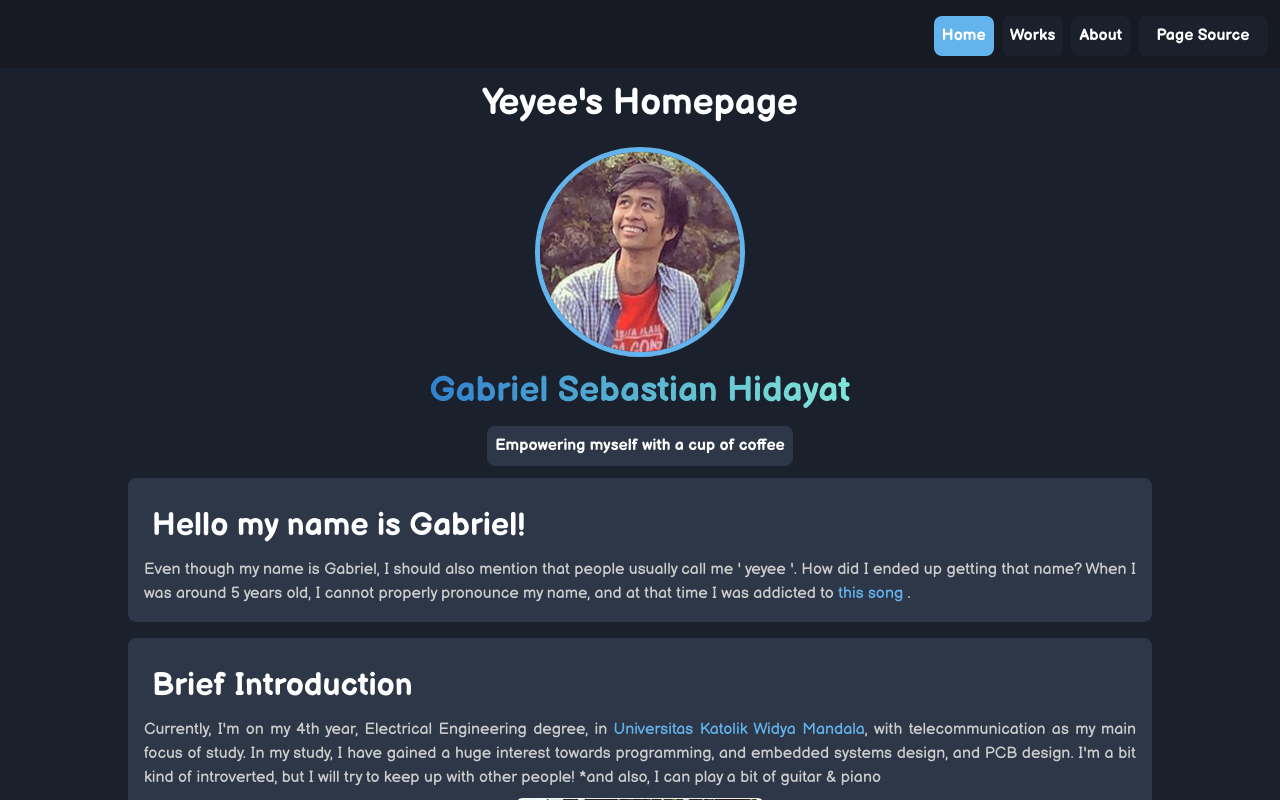
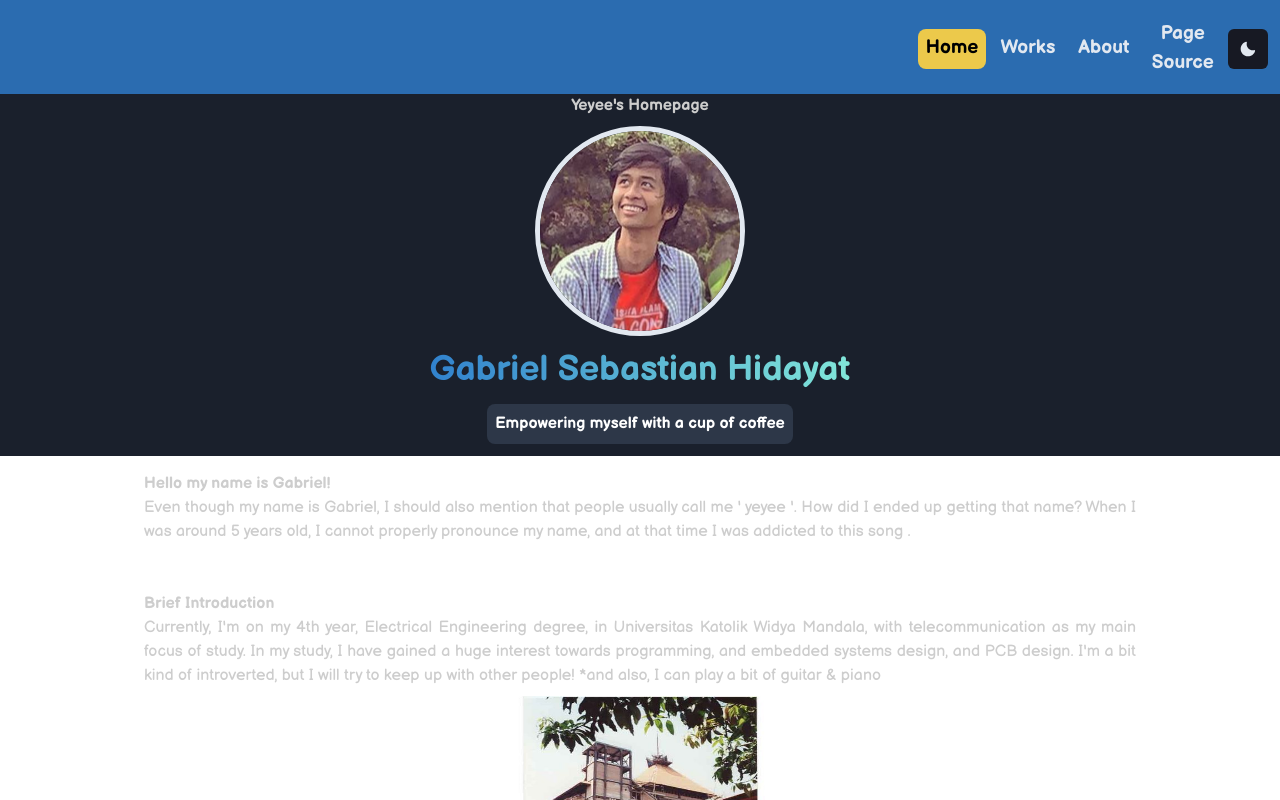
Before and after one commit to yeyee2901/my-website, a React (Create React App) app: page / in a window 1280 px wide. Shown: the top 800 px of the page. Built offline with nearby package versions, Linux system fonts and the light colour scheme.

Commit message:
ADD: theme toggle support. pt.1 navbar DONE

```diff
--- a/src/colors.jsx
+++ b/src/colors.jsx
@@ -1,10 +1,23 @@
 const my_colors = {
-  primary: 'gray.200',
-  secondary: 'gray.600',
-  semi_dark: 'gray.700',
-  dark: 'gray.800',
-  very_dark: 'gray.900',
-  active: 'blue.300'
+  dark: {
+    fg: 'gray.200',
+    bg0: 'gray.900',
+    bg1: 'gray.800',
+    bg2: 'gray.700',
+    bg3: 'gray.600',
+    active: 'blue.300'
+  },
+
+  light: {
+    fg: '#000000',
+    bg0: 'blue.600',
+    bg1: 'gray.300',
+    bg2: 'gray.200',
+    bg3: 'white',
+    active: 'blue.500'
+  },
+  yellow: "yellow.400",
+  purple: "purple"
 }
 
 export default my_colors
--- a/src/components/footer.jsx
+++ b/src/components/footer.jsx
@@ -1,7 +1,6 @@
 import { Box, Container, Text } from '@chakra-ui/react'
 import { SocialIcon } from 'react-social-icons'
 import MyColor from '../colors'
-import StyledHeading from './styled_heading'
 
 const Footer = ({ ...props }) => {
   return (
@@ -15,9 +14,7 @@ const Footer = ({ ...props }) => {
       flexDir="column"
       justifyContent="space-around"
     >
-      <StyledHeading fontSize="2em" align="center" bg={MyColor.very_dark}>
-        Find me on:
-      </StyledHeading>
+      <Text as="strong">Find me on:</Text>
 
       <Container
         display="flex"
--- a/src/components/header.jsx
+++ b/src/components/header.jsx
@@ -1,4 +1,3 @@
-import StyledHeading from '../components/styled_heading'
 import { Box, Image, VStack, Text } from '@chakra-ui/react'
 import { Link } from 'react-router-dom'
 import MyColors from '../colors'
@@ -14,9 +13,9 @@ const Header = () => (
   >
     <VStack>
       <Box display={{ base: 'none', md: 'block' }}>
-        <StyledHeading fontSize="2.3em">
+        <Text as="strong">
           <Link to="/">Yeyee&apos;s Homepage</Link>
-        </StyledHeading>
+        </Text>
       </Box>
       <Box
         borderWidth="thick"
--- a/src/components/navbar.jsx
+++ b/src/components/navbar.jsx
@@ -3,76 +3,121 @@
  * - Desktop: tampil di top, active = diberi bg terang
  * - Mobile: di hide di menu list (icon: hamburger)
  * */
-import StyledHeading from '../components/styled_heading'
 import MyColors from '../colors'
+import ThemeToggleButton from './theme-toggle-btn'
+import { useEffect } from 'react'
 import { Link, useLocation } from 'react-router-dom'
 import { HamburgerIcon } from '@chakra-ui/icons'
 import {
+  Text,
   Box,
   HStack,
   MenuButton,
   Menu,
   MenuList,
   MenuItem,
-  Link as ChakraLink
+  Link as ChakraLink,
+  useColorModeValue
 } from '@chakra-ui/react'
 
 const LinkItem = ({ children, href, ...props }) => {
+  // Theming
+  const { link_active_bg, link_active_fg, link_inactive_fg } = props
+
+  useEffect(() => {
+    console.log('navbars remounted')
+  }, [])
+
   const is_active = useLocation().pathname === href
-  const active_bg = is_active ? MyColors.active : MyColors.dark
-  const active_color = is_active ? 'black' : 'white'
+  const bg = is_active ? link_active_bg : 'none'
+  const fg = is_active ? link_active_fg : link_inactive_fg
 
   return (
-    <Box width="100%">
-      <Link to={href}>
-        <StyledHeading
-          size="m"
-          color={active_color}
-          bg={active_bg}
+    <Box
+      width="100%"
+      bg={bg}
+      color={fg}
+      display="flex"
+      alignItems="center"
+      justifyContent="space-around"
       borderRadius="lg"
-          p={2}
-          align="center"
-          {...props}
+      minH="40px"
     >
-          {children}
-        </StyledHeading>
-      </Link>
+      <Text as="strong" fontSize="1.2em">
+        <Link to={href}>{children}</Link>
+      </Text>
     </Box>
   )
 }
 
 const Navbar = () => {
+  const fg = useColorModeValue(MyColors.dark.fg, MyColors.dark.fg)
+  const bg0 = useColorModeValue(MyColors.light.bg0, MyColors.dark.bg0)
+  const bg1 = useColorModeValue(MyColors.light.bg1, MyColors.dark.bg1)
+  const bg2 = useColorModeValue(MyColors.light.bg2, MyColors.dark.bg2)
+
+  const link_active_bg = useColorModeValue(
+    MyColors.yellow,
+    MyColors.dark.active
+  )
+  const link_inactive_bg = useColorModeValue(
+    MyColors.light.bg0,
+    MyColors.dark.bg2
+  )
+  const link_active_fg = useColorModeValue(MyColors.light.fg, MyColors.dark.fg)
+  const link_inactive_fg = useColorModeValue(
+    MyColors.light.bg2,
+    MyColors.dark.fg
+  )
+
   return (
-    <Box p={3} bg={MyColors.very_dark}>
+    <Box p={3} bg={bg0}>
       <Box
         pt={1}
         width="100%"
         display={{ base: 'none', md: 'flex' }}
-        flexDir={{ base: 'row', md: 'column' }}
-        alignItems="end"
+        flexDir="row-reverse"
       >
         <HStack>
-          <LinkItem href="/">Home</LinkItem>
-          <LinkItem href="/works">Works</LinkItem>
-          <LinkItem href="/About">About</LinkItem>
-          <Box width="100%">
+          <LinkItem
+            href="/"
+            link_active_fg={link_active_fg}
+            link_inactive_fg={link_inactive_fg}
+            link_active_bg={link_active_bg}
+            link_inactive_bg={link_inactive_bg}
+          >
+            Home
+          </LinkItem>
+          <LinkItem
+            href="/works"
+            link_active_fg={link_active_fg}
+            link_inactive_fg={link_inactive_fg}
+            link_active_bg={link_active_bg}
+            link_inactive_bg={link_inactive_bg}
+          >
+            Works
+          </LinkItem>
+          <LinkItem
+            href="/About"
+            link_active_fg={link_active_fg}
+            link_inactive_fg={link_inactive_fg}
+            link_active_bg={link_active_bg}
+            link_inactive_bg={link_inactive_bg}
+          >
+            About
+          </LinkItem>
+          <Box width="100%" p={1} textAlign="center">
             <ChakraLink
               href="https://github.com/yeyee2901/my-website"
               target="_blank"
               _hover={{ textDecoration: 'none' }}
             >
-              <StyledHeading
-                size="m"
-                color="white"
-                bg={MyColors.dark}
-                p={2}
-                align="center"
-                minW="130px"
-              >
+              <Text fontSize="1.2em" as="strong" color={link_inactive_fg}>
                 Page Source
-              </StyledHeading>
+              </Text>
             </ChakraLink>
           </Box>
+          <ThemeToggleButton />
         </HStack>
       </Box>
 
@@ -80,12 +125,22 @@ const Navbar = () => {
         p={2}
         width="100%"
         borderRadius="lg"
-        display={{ base: 'inline-flex', md: 'none' }}
+        display={{ base: 'flex', md: 'none' }}
+        flexDir="row"
         justifyContent="space-between"
+        alignItems="center"
       >
-        <StyledHeading fontSize="1.7em" bg={MyColors.very_dark}>
+        <Text as="strong" fontSize="1.4em" color={fg}>
           <Link to="/">Yeyee&apos;s Homepage</Link>
-        </StyledHeading>
+        </Text>
+
+        <Box
+          minW="100px"
+          maxW="25vh"
+          display="flex"
+          justifyContent="space-evenly"
+        >
+          <ThemeToggleButton />
           <Menu autoSelect={false}>
             <MenuButton
               color="white"
@@ -97,39 +152,55 @@ const Navbar = () => {
                 borderRadius: 'lg',
                 color: MyColors.active
               }}
+              maxH="40px"
+              minV="40px"
             >
               <HamburgerIcon boxSize={8} />
             </MenuButton>
-          <MenuList
-            bg={MyColors.dark}
-            borderColor={MyColors.active}
-            borderWidth="4px"
+            <MenuList bg={bg0} borderColor={fg} borderWidth="4px">
+              <MenuItem _hover={{ bg: MyColors.dark }}>
+                <LinkItem
+                  href="/"
+                  link_active_fg={link_active_fg}
+                  link_inactive_fg={link_inactive_fg}
+                  link_active_bg={link_active_bg}
+                  link_inactive_bg={link_inactive_bg}
                 >
-            <MenuItem _hover={{ bg: MyColors.dark }}>
-              <LinkItem href="/">Home</LinkItem>
+                  Home
+                </LinkItem>
               </MenuItem>
               <MenuItem _hover={{ bg: MyColors.dark }}>
-              <LinkItem href="/works">Works</LinkItem>
+                <LinkItem
+                  href="/works"
+                  link_active_fg={link_active_fg}
+                  link_inactive_fg={link_inactive_fg}
+                  link_active_bg={link_active_bg}
+                  link_inactive_bg={link_inactive_bg}
+                >
+                  Works
+                </LinkItem>
               </MenuItem>
               <MenuItem _hover={{ bg: MyColors.dark }}>
-              <LinkItem href="/about">About</LinkItem>
+                <LinkItem
+                  href="/about"
+                  link_active_fg={link_active_fg}
+                  link_inactive_fg={link_inactive_fg}
+                  link_active_bg={link_active_bg}
+                  link_inactive_bg={link_inactive_bg}
+                >
+                  About
+                </LinkItem>
               </MenuItem>
               <MenuItem _hover={{ bg: MyColors.dark }}>
-              <Box width="100%">
+                <Box width="100%" p={1} textAlign="center">
                   <ChakraLink
                     href="https://github.com/yeyee2901/my-website"
                     target="_blank"
                     _hover={{ textDecoration: 'none' }}
                   >
-                  <StyledHeading
-                    size="m"
-                    color="white"
-                    bg={MyColors.dark}
-                    p={2}
-                    align="center"
-                  >
+                    <Text fontSize="1.2em" as="strong" color={link_inactive_fg}>
                       Page Source
-                  </StyledHeading>
+                    </Text>
                   </ChakraLink>
                 </Box>
               </MenuItem>
@@ -137,6 +208,7 @@ const Navbar = () => {
           </Menu>
         </Box>
       </Box>
+    </Box>
   )
 }
 
--- a/src/components/styled_heading.jsx
+++ /dev/null
@@ -1,21 +0,0 @@
-import { Box, Text } from '@chakra-ui/react'
-import MyColors from '../colors'
-
-const StyledHeading = ({
-  children,
-  align = 'center',
-  borderRadius = 'lg',
-  bg = MyColors.dark,
-  p = 2,
-  ...props
-}) => {
-  return (
-    <Box align={align} borderRadius={borderRadius} bg={bg} p={p} {...props}>
-      <Text as="strong" color="white">
-        {children}
-      </Text>
-    </Box>
-  )
-}
-
-export default StyledHeading
--- /dev/null
+++ b/src/components/theme-toggle-btn.jsx
@@ -0,0 +1,31 @@
+import { Box, Button, useColorModeValue, useColorMode } from '@chakra-ui/react'
+import { SunIcon, MoonIcon } from '@chakra-ui/icons'
+import MyColors from '../colors'
+
+const ThemeToggleButton = ({ children, ...props }) => {
+  const { colorMode, toggleColorMode } = useColorMode()
+
+  const icon = useColorModeValue(<MoonIcon />, <SunIcon />)
+  const bg = useColorModeValue(MyColors.dark.bg0, MyColors.yellow)
+  const fg = useColorModeValue(MyColors.dark.fg, MyColors.light.fg)
+
+  return (
+    <Button
+      p={2}
+      maxH="40px"
+      maxW="40px"
+      bg={bg}
+      color={fg}
+      onClick={toggleColorMode}
+      {...props}
+    _hover={{
+      bg: MyColors.dark.bg2,
+      color: MyColors.yellow
+    }}
+    >
+      {icon}
+    </Button>
+  )
+}
+
+export default ThemeToggleButton
--- a/src/index.jsx
+++ b/src/index.jsx
@@ -2,11 +2,12 @@ import ReactDOM from 'react-dom'
 import App from './App'
 import { ChakraProvider } from '@chakra-ui/react'
 import { BrowserRouter } from 'react-router-dom'
+import Theme from './theme'
 
 // render on main element
 const Website = (
   <>
-    <ChakraProvider>
+    <ChakraProvider theme={Theme}>
       <BrowserRouter>
         <App />
       </BrowserRouter>
--- a/src/pages/about.jsx
+++ b/src/pages/about.jsx
@@ -1,7 +1,6 @@
 import { Box, Link, Text } from '@chakra-ui/react'
 import MyColor from '../colors'
 import BoxSection from '../components/box_section'
-import StyledHeading from '../components/styled_heading'
 
 const About = () => {
   return (
--- a/src/pages/home.jsx
+++ b/src/pages/home.jsx
@@ -1,5 +1,4 @@
 import { Link, Text, Image, Box } from '@chakra-ui/react'
-import StyledHeading from '../components/styled_heading'
 import MyColor from '../colors'
 import BoxSection from '../components/box_section'
 
@@ -7,9 +6,7 @@ const Home = () => {
   return (
     <>
       <BoxSection>
-        <StyledHeading align="left" fontSize="2em" bg={MyColor.semi_dark}>
-          Hello my name is Gabriel!
-        </StyledHeading>
+        <Text as="strong">Hello my name is Gabriel!</Text>
 
         <Text align="justify">
           Even though my name is Gabriel, I should also mention that people
@@ -29,9 +26,7 @@ const Home = () => {
       </BoxSection>
 
       <BoxSection m={4}>
-        <StyledHeading align="left" fontSize="2em" bg={MyColor.semi_dark}>
-          Brief Introduction
-        </StyledHeading>
+        <Text as="strong">Brief Introduction</Text>
 
         <Text align="justify">
           Currently, I&apos;m on my 4th year, Electrical Engineering degree, in
@@ -57,9 +52,7 @@ const Home = () => {
             boxSize={{ base: '250px' }}
           />
         </Box>
-        <StyledHeading fontSize="1.2em" bg={MyColor.semi_dark}>
-          My Campus
-        </StyledHeading>
+        <Text as="strong">My Campus</Text>
       </BoxSection>
 
       <BoxSection mb={4}>
--- a/src/pages/works.jsx
+++ b/src/pages/works.jsx
@@ -1,4 +1,3 @@
-import StyledHeading from '../components/styled_heading'
 import BoxSection from '../components/box_section'
 import MyColors from '../colors'
 import { Text, Box, Image, Link } from '@chakra-ui/react'
@@ -6,11 +5,11 @@ import { Text, Box, Image, Link } from '@chakra-ui/react'
 const WorkBox = ({ children, title, link, ...props }) => {
   return (
     <BoxSection mb={5} {...props} align="center" p={2} pt={4}>
-      <StyledHeading bg={MyColors.semi_dark} fontSize="1.2em" w="90%">
+      <Text as="strong">
         <Link href={link} target="_blank" p={3}>
           {title}
         </Link>
-      </StyledHeading>
+      </Text>
 
       {children}
 
--- /dev/null
+++ b/src/theme.jsx
@@ -0,0 +1,8 @@
+import { extendTheme } from '@chakra-ui/react'
+
+const theme = {
+  initialColorMode: "dark",
+  useSystemColorMode: false
+}
+
+export default extendTheme( {theme} )
```
Lines whose indentation alone changed are shown as unchanged.
